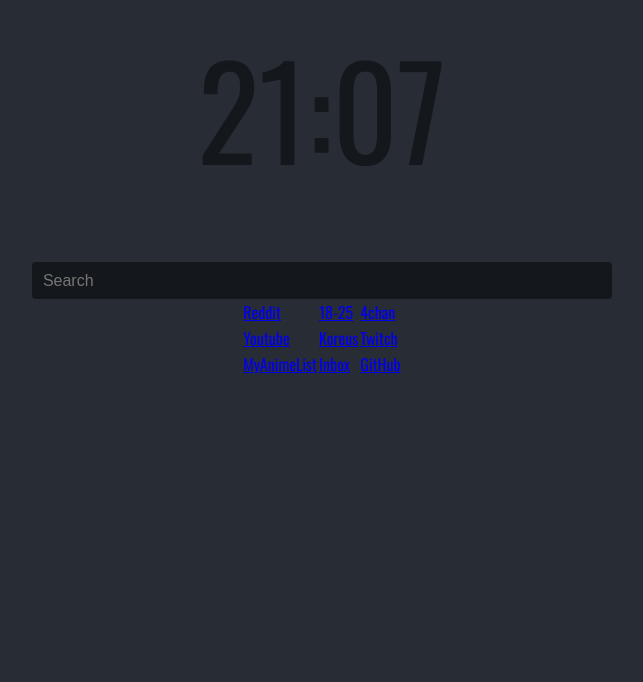
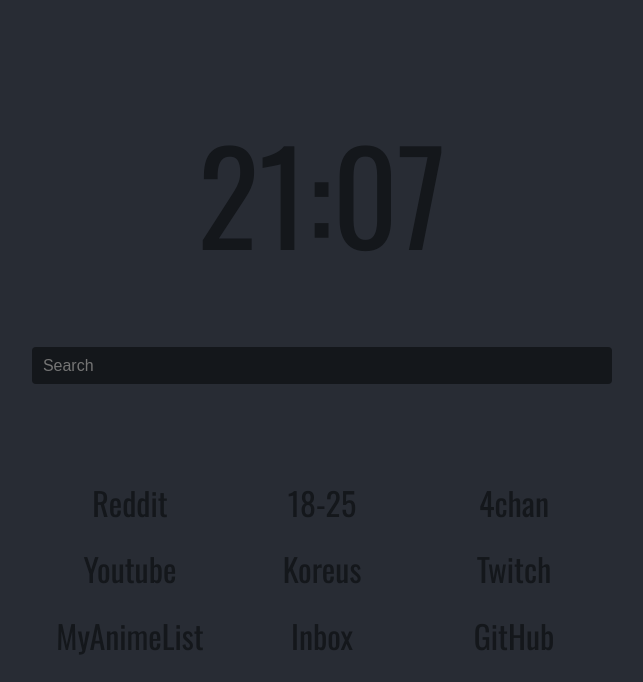
Before and after one commit to LolicoreExpress/Dark-Startpage.-No-fun-allowed., a plain HTML site: page index.html in a window 1280 px wide. Shown: the part 118-800 px from the top of the page, without its empty margins (318-961 px from the left). Drawn offline with nearby package versions, Linux system fonts and the light colour scheme.

Commit message:
Ajout du CSS pour le tableau des liens sites

```diff
--- a/CSS/style.css
+++ b/CSS/style.css
@@ -14,7 +14,6 @@ body {
   background-color: #14171b;
   border-style: none;
   color: white;
-
 }
 
 .searchbox:focus {
@@ -32,8 +31,29 @@ body {
 }
 
 #clockbox {
-  margin-top: 130px;
+  margin-top: 215px;
   font-size: 8em;
   text-align: center;
   color: #14171b;
 }
+
+table {
+  margin-top: 85px;
+  width: 45%;
+  height: 200px;
+}
+
+td {
+  width: 33%;
+  font-size: 2em;
+  text-align: center;
+}
+
+td:hover {
+  background-color: #a0293d;
+}
+
+a, a:visited {
+  color: #14171b;
+  text-decoration: none;
+}
```
